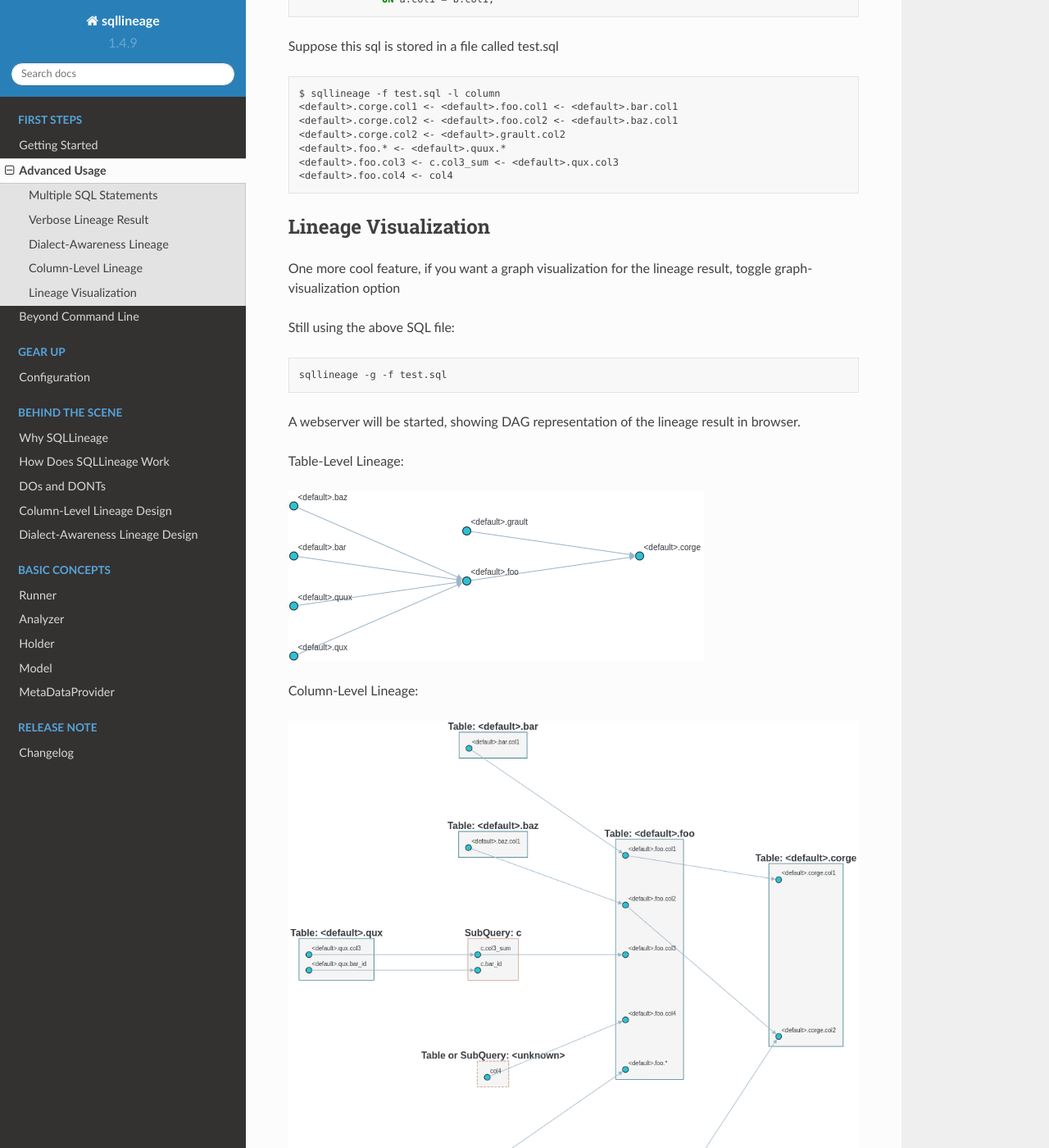
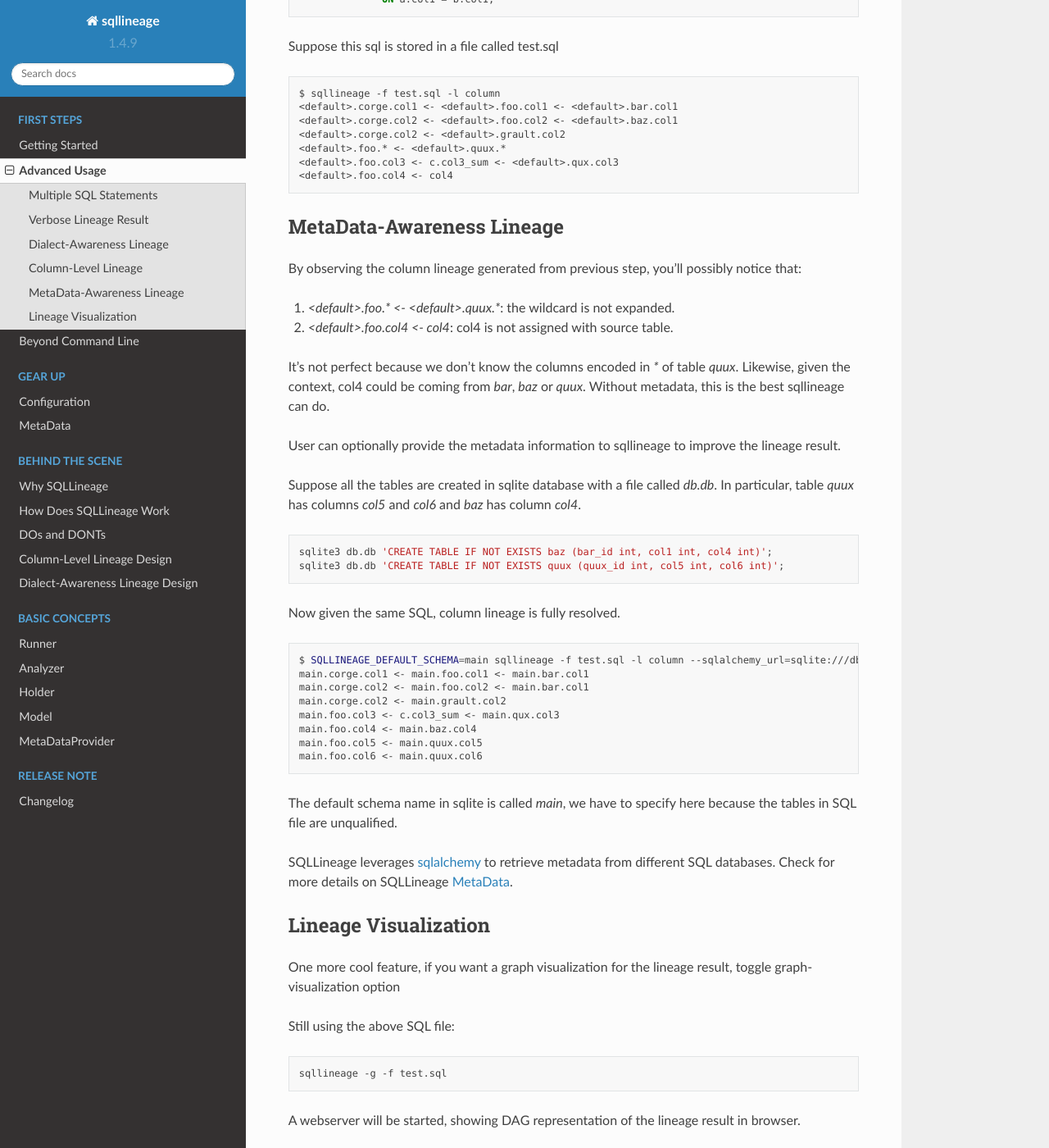
Before and after one commit to reata/sqllineage, a Sphinx documentation site: the page built from docs/first_steps/advanced_usage.rst, in a window 1280 px wide and 1400 px high, scrolled down 2111 px. Shown: the whole window at 82% size. Built offline with Sphinx 7.4.7 and the Read the Docs theme 2.0.0, drawn with Linux system fonts in a browser that asks for light colours; some of the changed text lies outside the part shown.

Commit message:
docs: how to use MetaDataProvider (#534)

```diff
--- a/docs/first_steps/advanced_usage.rst
+++ b/docs/first_steps/advanced_usage.rst
@@ -52,7 +52,7 @@ And if you want to see lineage for each SQL statement, just toggle verbose optio
 
 Dialect-Awareness Lineage
 =========================
-By default, sqllineage use `ansi` dialect to validate and parse your SQL. However, some SQL syntax you take for granted
+By default, sqllineage use `ansi` dialect to parse and validate your SQL. However, some SQL syntax you take for granted
 in daily life might not be in ANSI standard. In addition, different SQL dialects have different set of SQL keywords,
 further weakening sqllineage's capabilities when keyword used as table name or column name. To get the most out of
 sqllineage, we strongly encourage you to pass the dialect to assist the lineage analyzing.
@@ -126,6 +126,50 @@ Suppose this sql is stored in a file called test.sql
     <default>.foo.col4 <- col4
 
 
+MetaData-Awareness Lineage
+==========================
+
+By observing the column lineage generated from previous step, you'll possibly notice that:
+
+1. `<default>.foo.* <- <default>.quux.*`: the wildcard is not expanded.
+2. `<default>.foo.col4 <- col4`: col4 is not assigned with source table.
+
+It's not perfect because we don't know the columns encoded in `*` of table `quux`. Likewise, given the context,
+col4 could be coming from `bar`, `baz` or `quux`. Without metadata, this is the best sqllineage can do.
+
+User can optionally provide the metadata information to sqllineage to improve the lineage result.
+
+Suppose all the tables are created in sqlite database with a file called `db.db`. In particular,
+table `quux` has columns `col5` and `col6` and `baz` has column `col4`.
+
+.. code-block:: bash
+
+    sqlite3 db.db 'CREATE TABLE IF NOT EXISTS baz (bar_id int, col1 int, col4 int)';
+    sqlite3 db.db 'CREATE TABLE IF NOT EXISTS quux (quux_id int, col5 int, col6 int)';
+
+Now given the same SQL, column lineage is fully resolved.
+
+.. code-block:: bash
+
+    $ SQLLINEAGE_DEFAULT_SCHEMA=main sqllineage -f test.sql -l column --sqlalchemy_url=sqlite:///db.db
+    main.corge.col1 <- main.foo.col1 <- main.bar.col1
+    main.corge.col2 <- main.foo.col2 <- main.bar.col1
+    main.corge.col2 <- main.grault.col2
+    main.foo.col3 <- c.col3_sum <- main.qux.col3
+    main.foo.col4 <- main.baz.col4
+    main.foo.col5 <- main.quux.col5
+    main.foo.col6 <- main.quux.col6
+
+The default schema name in sqlite is called `main`, we have to specify here because the tables in SQL file are unqualified.
+
+SQLLineage leverages `sqlalchemy`_ to retrieve metadata from different SQL databases.
+Check for more details on SQLLineage `MetaData`_.
+
+
+.. _sqlalchemy: https://github.com/sqlalchemy/sqlalchemy
+.. _MetaData: https://sqllineage.readthedocs.io/en/latest/gear_up/metadata.html
+
+
 Lineage Visualization
 =====================
 
```
Also changed, not shown: README.md (+35 -1 lines), docs/gear_up/metadata.rst (added, +111 -0 lines), docs/index.rst (+8 -1 lines), 1 other file.
